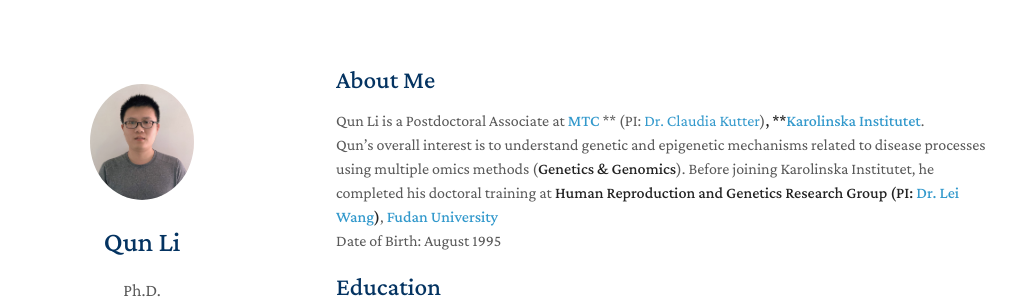
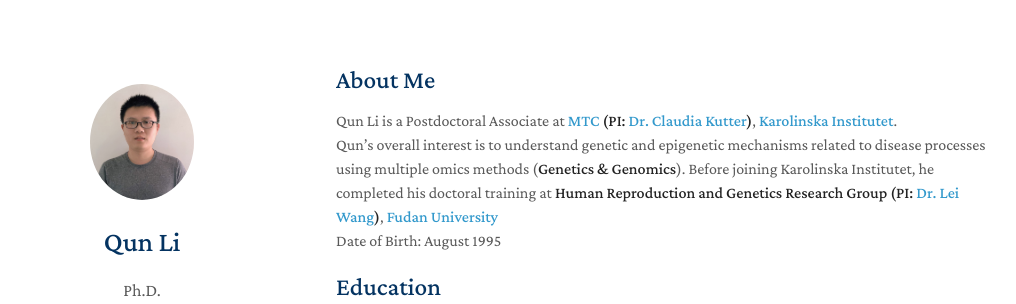
Before and after one commit to liqunbio/liqunbio.github.io, a Jekyll site: the page built from index.md, in a window 1280 px wide and 900 px high. Shown: the top 304 px of the window, without its empty margins (134-1150 px from the left). Built offline with Jekyll 4.4.1, drawn with Linux system fonts in a browser that asks for light colours; some web fonts are replaced; comment, search, counter and statistics services are not loaded; our own code applies the rules of GitHub Pages for plain Markdown files.

```diff
--- a/index.md
+++ b/index.md
@@ -4,7 +4,7 @@ layout: homepage
 
 ## About Me
 
-Qun Li is a Postdoctoral Associate at **[MTC](https://ki.se/mtc)** ** (PI: [Dr. Claudia Kutter](https://www.scilifelab.se/researchers/claudia-kutter/))**, **[Karolinska Institutet](https://ki.se/)**. <br>
+Qun Li is a Postdoctoral Associate at **[MTC](https://ki.se/mtc) (PI: [Dr. Claudia Kutter](https://www.scilifelab.se/researchers/claudia-kutter/))**, **[Karolinska Institutet](https://ki.se/)**. <br>
 Qun's overall interest is to understand genetic and epigenetic mechanisms related to disease processes using multiple omics methods (**Genetics & Genomics**).
 Before joining Karolinska Institutet, he completed his doctoral training at **Human Reproduction and Genetics Research Group (PI: [Dr. Lei Wang](https://reprod-genet.fudan.edu.cn/))**, **[Fudan University](https://www.fudan.edu.cn/)** <br>
 Date of Birth: August 1995 <br>
```
